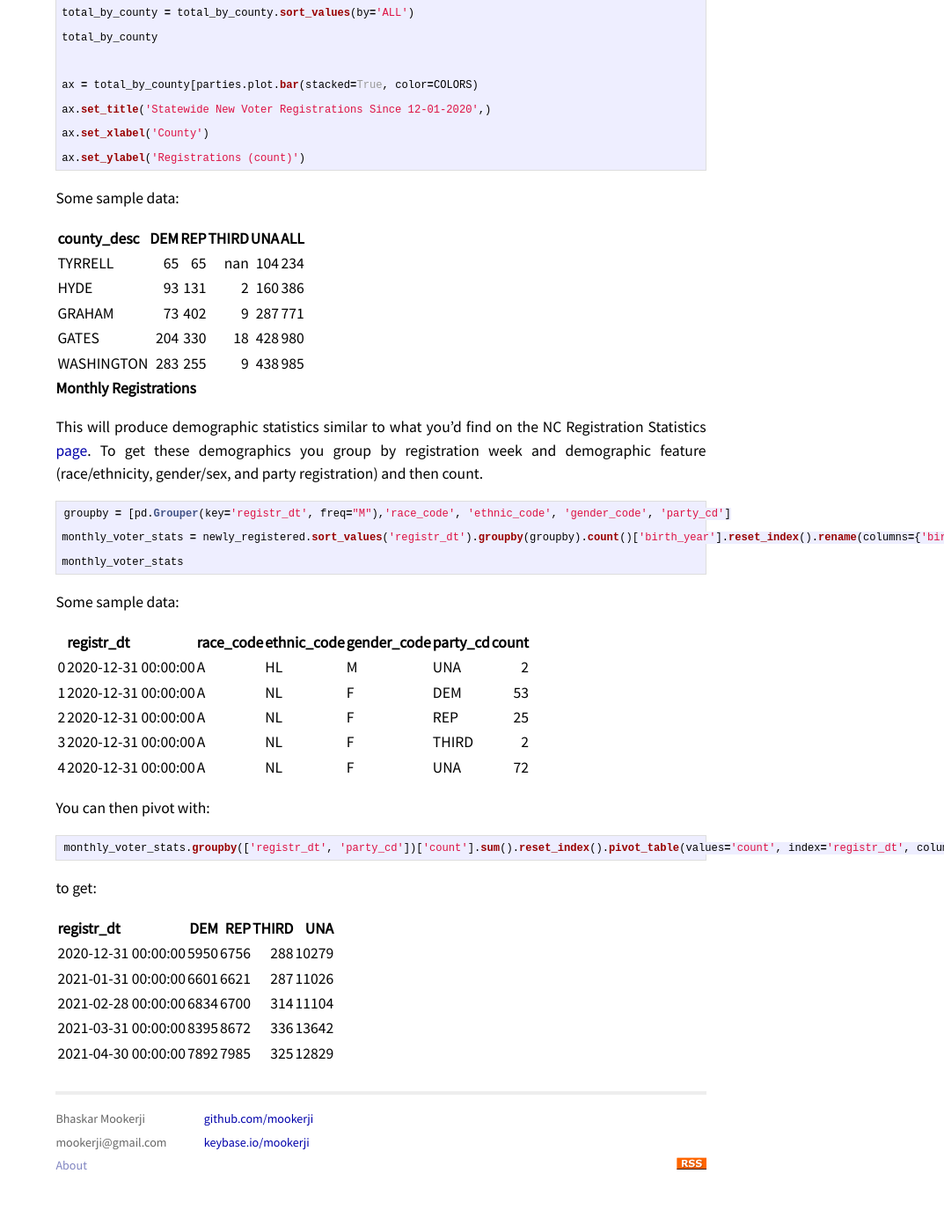
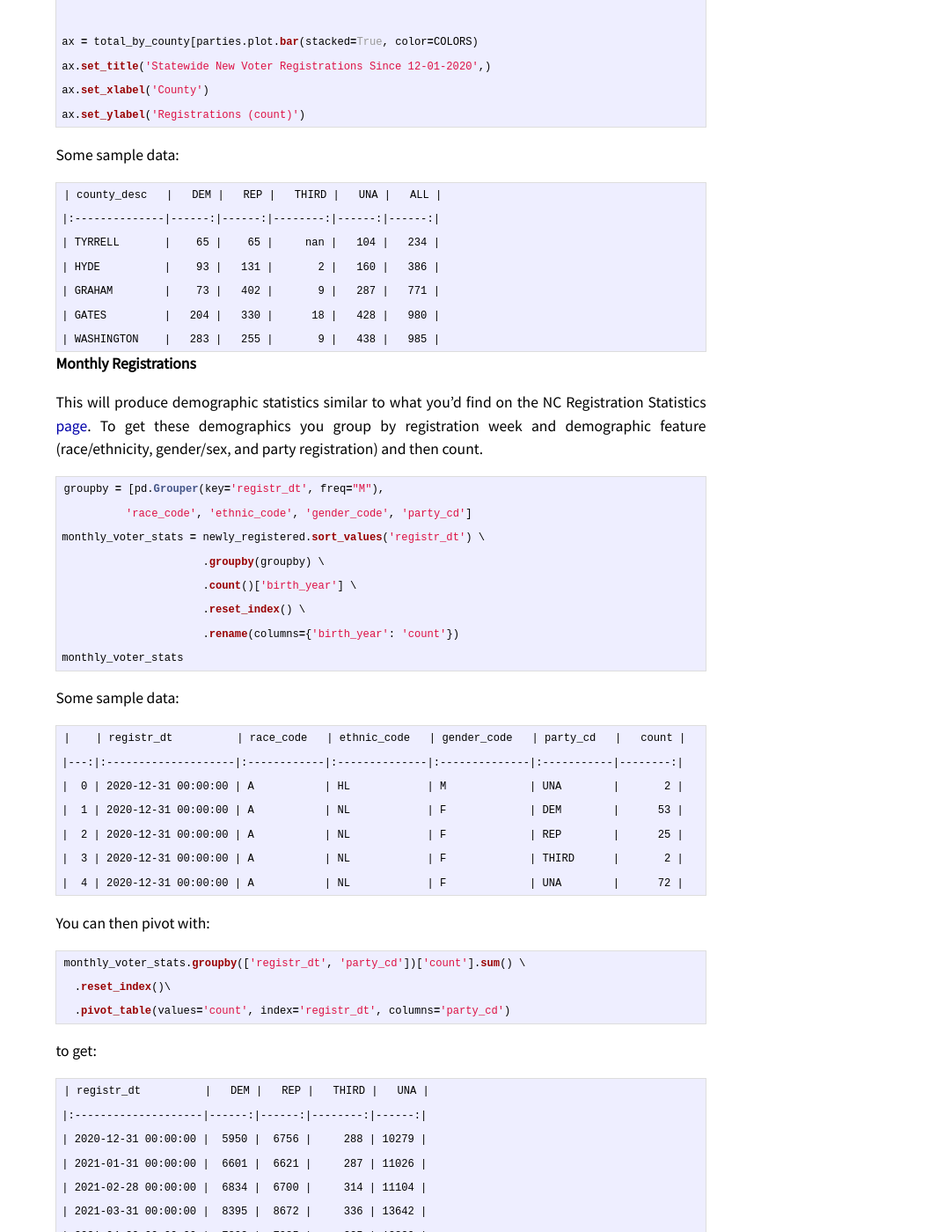
Before and after one commit to mookerji/mookerji.github.io, a Jekyll site: the page built from _posts/2023-09-03-nc-voter-registrations.md, in a window 1280 px wide and 1400 px high, scrolled down 5822 px. Shown: the whole window at 88% size, without its empty margins (207-1280 px from the left). Built offline with Jekyll 4.4.1, drawn with Linux system fonts in a browser that asks for light colours; before the commit the page ends 7174 px from its top, so only the background shows below that; some of the changed text lies outside the part shown.

Commit message:
More fixes

````diff
--- a/_posts/2023-09-03-nc-voter-registrations.md
+++ b/_posts/2023-09-03-nc-voter-registrations.md
@@ -33,7 +33,7 @@
 
 <br>
 <div style="text-align: center;">
-    <img src="https://mookerji.github.io/nc-2020-dat/assets/images/statewide-registrations-changes-by-party.png" style="max-width: 75%; height: auto;">
+    <img src="https://mookerji.github.io/nc-2020-dat/assets/images/statewide-registrations-changes-by-party.png" style="max-width: 100%; height: auto;">
 </div>
 
 [nc_map]: https://projects.fivethirtyeight.com/redistricting-2022-maps/north-carolina/
@@ -42,12 +42,14 @@
 
 New registration totals since November 2020:
 
+```
 | Party      | All    | w/o Meck/Wake |
 |:-----------|-------:| -------------:|
-| DEM        | 307628 | 223729 |
-| REP        | 309917 | 267982 |
-| THIRD      |  13252 | 10428  |
-| UNA        | 561085 | 432133 |
+| DEM        | 307628 |        223729 |
+| REP        | 309917 |        267982 |
+| THIRD      |  13252 |        10428  |
+| UNA        | 561085 |        432133 |
+```
 
 Unaffiliated voters still dominate the voter registrations (as they have for
 some time), but new Democratic and GOP voter registrations since December 2020
@@ -56,7 +58,7 @@
 
 <br>
 <div style="text-align: center;">
-    <img src="https://github.com/mookerji/mookerji.github.io/assets/353255/cc4075d2-d9b5-44e3-8e49-7096a0a2c354" style="max-width: 75%; height: auto;">
+    <img src="https://github.com/mookerji/mookerji.github.io/assets/353255/cc4075d2-d9b5-44e3-8e49-7096a0a2c354" style="max-width: 100%; height: auto;">
 </div>
 
 Wake and Mecklenburg County still make up a huge fraction of the new electorate
@@ -66,7 +68,7 @@
 
 <br>
 <div style="text-align: center;">
-    <img src="https://github.com/mookerji/mookerji.github.io/assets/353255/df5d6444-7ea5-44d3-94b5-9949f17d4ede" style="max-width: 75%; height: auto;">
+    <img src="https://github.com/mookerji/mookerji.github.io/assets/353255/df5d6444-7ea5-44d3-94b5-9949f17d4ede" style="max-width: 100%; height: auto;">
 </div>
 
 If you exclude Wake and Mecklenburg the registration gap grows but isn't *that
@@ -75,7 +77,7 @@
 
 <br>
 <div style="text-align: center;">
-    <img src="https://github.com/mookerji/mookerji.github.io/assets/353255/c12a1791-96bb-4bd4-87df-abcfdc62e6a8" style="max-width: 75%; height: auto;">
+    <img src="https://github.com/mookerji/mookerji.github.io/assets/353255/c12a1791-96bb-4bd4-87df-abcfdc62e6a8" style="max-width: 100%; height: auto;">
 </div>
 
 No notable registration bumps following June 2022, which is when the Dobbs
@@ -85,7 +87,7 @@
 
 <br>
 <div style="text-align: center;">
-    <img src="https://github.com/mookerji/mookerji.github.io/assets/353255/5af0c855-af8c-463e-a7b9-4a8e6b9c0015" style="max-width: 75%; height: auto;">
+    <img src="https://github.com/mookerji/mookerji.github.io/assets/353255/5af0c855-af8c-463e-a7b9-4a8e6b9c0015" style="max-width: 100%; height: auto;">
 </div>
 
 [nc_wiki]: https://en.wikipedia.org/wiki/2020_United_States_presidential_election_in_North_Carolina
@@ -124,6 +126,7 @@
 $ aws s3 cp s3://dl.ncsbe.gov/data/ncvoter_Statewide.zip .
 $ aws s3 cp s3://dl.ncsbe.gov/data/layout_ncvoter.txt .
 ```
+<br>
 
 ## Normalize the Data
 
@@ -154,7 +157,8 @@
 newly_registered = newly_registered[newly_registered['voter_status_desc'] == 'ACTIVE']
 
 # Group all third parties, including 'No Labels' (!)
-newly_registered['party_cd'] = newly_registered['party_cd'].replace(['LIB', 'NLB', 'LIB', 'GRE'], 'THIRD')
+newly_registered['party_cd'] \
+    = newly_registered['party_cd'].replace(['LIB', 'NLB', 'LIB', 'GRE'], 'THIRD')
 
 # Save the subset
 newly_registered.to_csv('ncvoter_Statewide_post-2020-12-01.csv', index=False)
@@ -181,6 +185,7 @@
 The resulting table `newly_registered` is much smaller: about 1.2M records for a
 62MB CSV file.  The contents (from `newly_registered.head()`) looks like this:
 
+```
 |    | registr_dt          | voter_status_desc   |   birth_year | race_code   | ethnic_code   | gender_code   | party_cd   | county_desc   | res_city_desc   |
 |---:|:--------------------|:--------------------|-------------:|:------------|:--------------|:--------------|:-----------|:--------------|:----------------|
 |  0 | 2023-05-09 00:00:00 | ACTIVE              |         1945 | W           | NL            | M             | REP        | ALAMANCE      | GRAHAM          |
@@ -188,6 +193,7 @@
 |  2 | 2021-04-15 00:00:00 | ACTIVE              |         2003 | W           | NL            | M             | REP        | ALAMANCE      | GIBSONVILLE     |
 |  3 | 2021-05-21 00:00:00 | ACTIVE              |         1981 | B           | NL            | M             | UNA        | ALAMANCE      | BURLINGTON      |
 |  4 | 2022-10-07 00:00:00 | ACTIVE              |         1992 | W           | NL            | F             | REP        | ALAMANCE      | MEBANE          |
+```
 
 ## Analyzing the Data
 
@@ -207,7 +213,10 @@
 # Group, count, and pivot
 # Note: following .count(), all columns have the same value, so choose any one and rename to count
 groupby = ['county_desc', 'party_cd']
-total_by_county = newly_registered.groupby(groupby).count()['birth_year'].reset_index().rename(columns={'birth_year': 'count'}).pivot_table(values='count', index='county_desc', columns='party_cd')
+total_by_county = newly_registered.groupby(groupby).count()['birth_year'] \
+   .reset_index() \
+   .rename(columns={'birth_year': 'count'})\
+   .pivot_table(values='count', index='county_desc', columns='party_cd')
 total_by_county['ALL'] = total_by_county.sum(axis=1)
 total_by_county = total_by_county.sort_values(by='ALL')
 total_by_county
@@ -220,6 +229,7 @@
 
 Some sample data:
 
+```
 | county_desc   |   DEM |   REP |   THIRD |   UNA |   ALL |
 |:--------------|------:|------:|--------:|------:|------:|
 | TYRRELL       |    65 |    65 |     nan |   104 |   234 |
@@ -227,6 +237,7 @@
 | GRAHAM        |    73 |   402 |       9 |   287 |   771 |
 | GATES         |   204 |   330 |      18 |   428 |   980 |
 | WASHINGTON    |   283 |   255 |       9 |   438 |   985 |
+```
 
 
 ### Monthly Registrations
@@ -237,13 +248,19 @@
 registration) and then count.
 
 ```python
-groupby = [pd.Grouper(key='registr_dt', freq="M"),'race_code', 'ethnic_code', 'gender_code', 'party_cd']
-monthly_voter_stats = newly_registered.sort_values('registr_dt').groupby(groupby).count()['birth_year'].reset_index().rename(columns={'birth_year': 'count'})
+groupby = [pd.Grouper(key='registr_dt', freq="M"),
+          'race_code', 'ethnic_code', 'gender_code', 'party_cd']
+monthly_voter_stats = newly_registered.sort_values('registr_dt') \
+                      .groupby(groupby) \
+                      .count()['birth_year'] \
+                      .reset_index() \
+                      .rename(columns={'birth_year': 'count'})
 monthly_voter_stats
 ```
 
 Some sample data:
 
+```
 |    | registr_dt          | race_code   | ethnic_code   | gender_code   | party_cd   |   count |
 |---:|:--------------------|:------------|:--------------|:--------------|:-----------|--------:|
 |  0 | 2020-12-31 00:00:00 | A           | HL            | M             | UNA        |       2 |
@@ -251,15 +268,19 @@
 |  2 | 2020-12-31 00:00:00 | A           | NL            | F             | REP        |      25 |
 |  3 | 2020-12-31 00:00:00 | A           | NL            | F             | THIRD      |       2 |
 |  4 | 2020-12-31 00:00:00 | A           | NL            | F             | UNA        |      72 |
+```
 
 You can then pivot with:
 
 ```python
-monthly_voter_stats.groupby(['registr_dt', 'party_cd'])['count'].sum().reset_index().pivot_table(values='count', index='registr_dt', columns='party_cd')
+monthly_voter_stats.groupby(['registr_dt', 'party_cd'])['count'].sum() \
+  .reset_index()\
+  .pivot_table(values='count', index='registr_dt', columns='party_cd')
 ```
 
 to get:
 
+```
 | registr_dt          |   DEM |   REP |   THIRD |   UNA |
 |:--------------------|------:|------:|--------:|------:|
 | 2020-12-31 00:00:00 |  5950 |  6756 |     288 | 10279 |
@@ -267,7 +288,7 @@
 | 2021-02-28 00:00:00 |  6834 |  6700 |     314 | 11104 |
 | 2021-03-31 00:00:00 |  8395 |  8672 |     336 | 13642 |
 | 2021-04-30 00:00:00 |  7892 |  7985 |     325 | 12829 |
-
+```
 
 
 [results-2020]: https://mookerji.github.io/nc-2020-dat/
````
